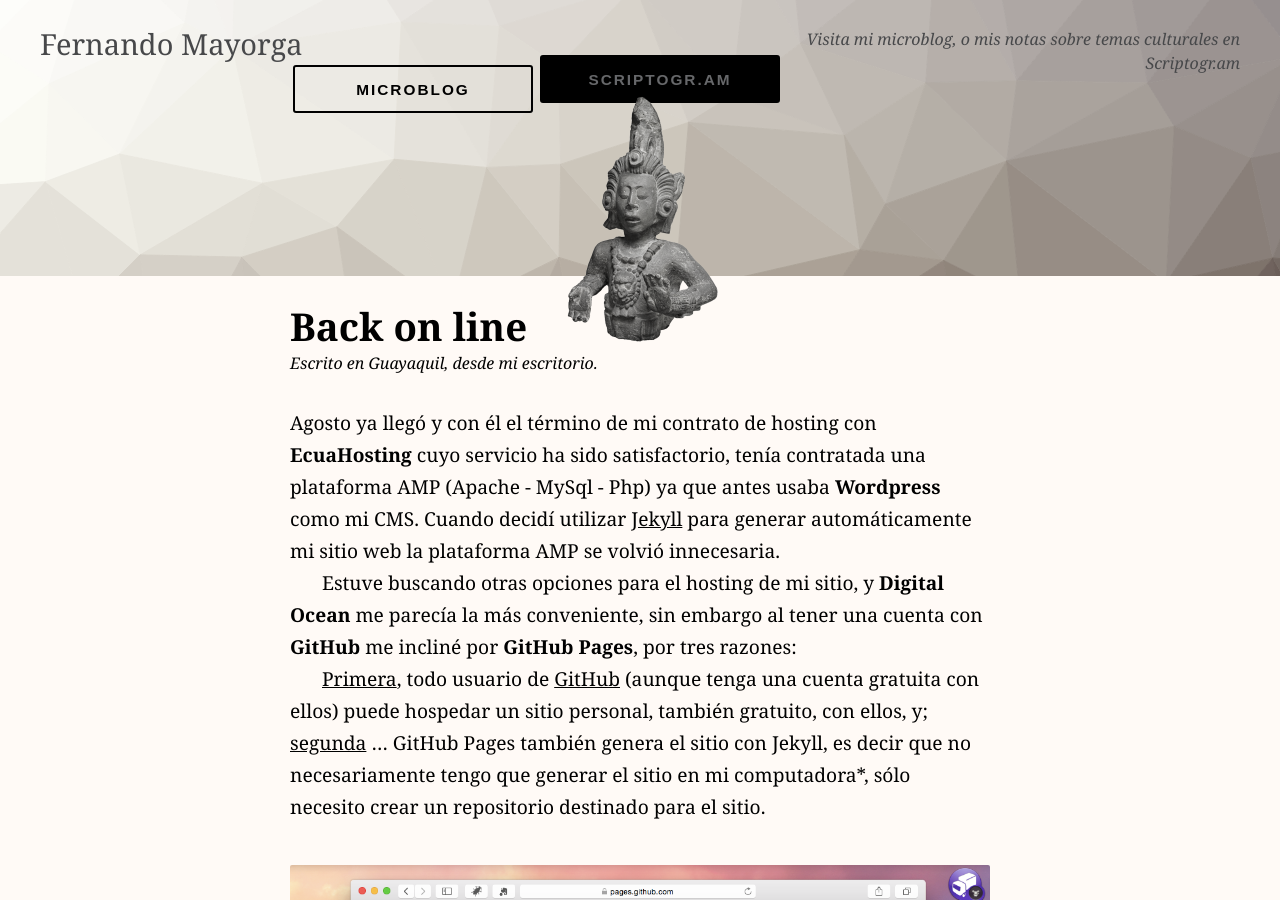
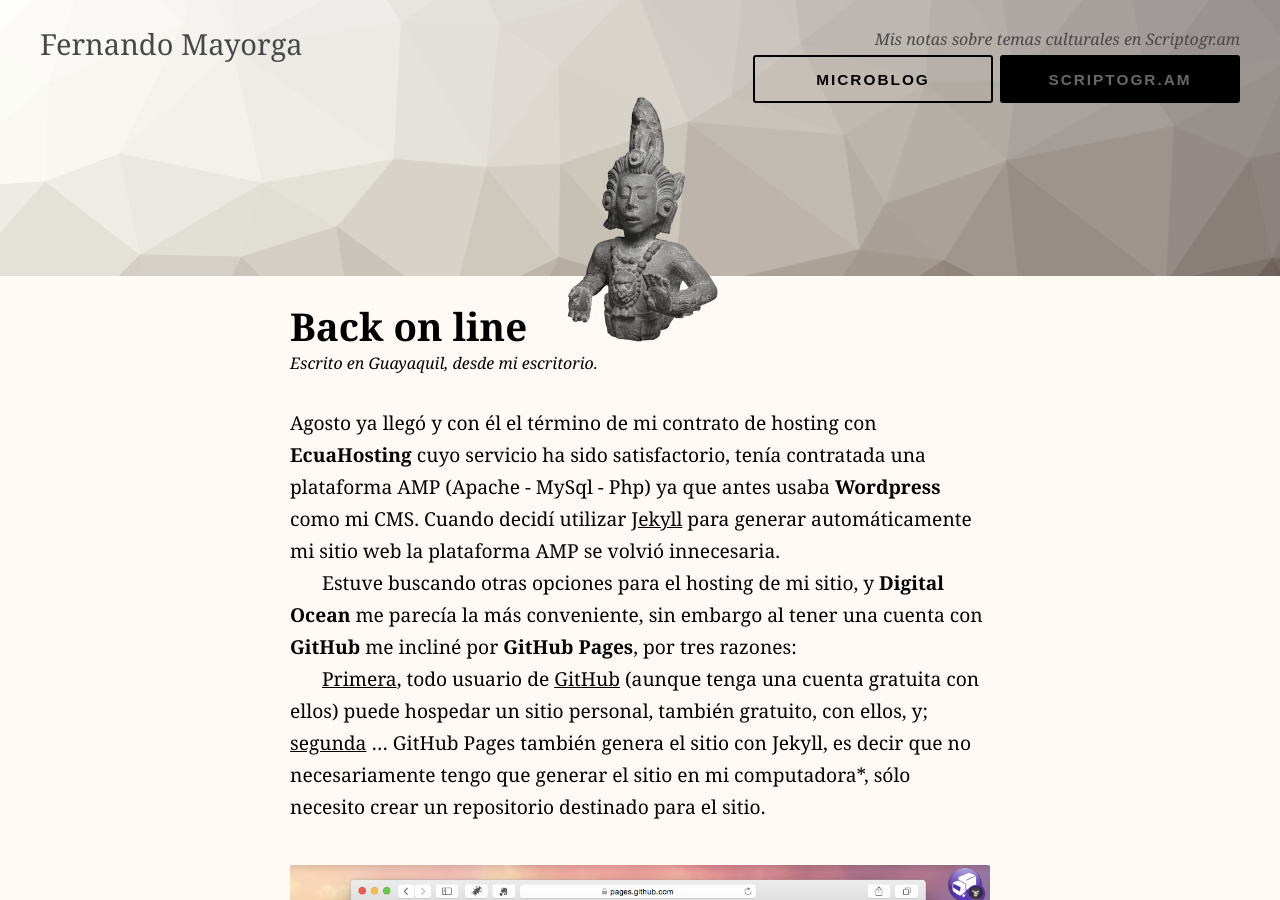
Before and after one commit to fernanz/fernanz.github.io, a Jekyll site: the page built from index.html, in a window 1280 px wide and 900 px high. Built offline with Jekyll 4.4.1, drawn with Linux system fonts in a browser that asks for light colours; Markdown is read by kramdown in place of the engine named in the settings; comment, search, counter and statistics services are not loaded.

Commit message:
Update Two
Lo mismo que antes

```diff
--- a/_includes/header.html
+++ b/_includes/header.html
@@ -9,7 +9,7 @@
           </a>
         </span>
       </h1>
-      <h2>Visita mi microblog, o mis notas sobre temas culturales en Scriptogr.am</h2>
+      <h2>Mis notas sobre temas culturales en Scriptogr.am</h2>
       <nav role="navigation">
       <ul>
       	<li class="evernote"><a class="evernote" href="http://m.fernandomayorga.me">SCRIPTOGR.AM</a></li>
```
